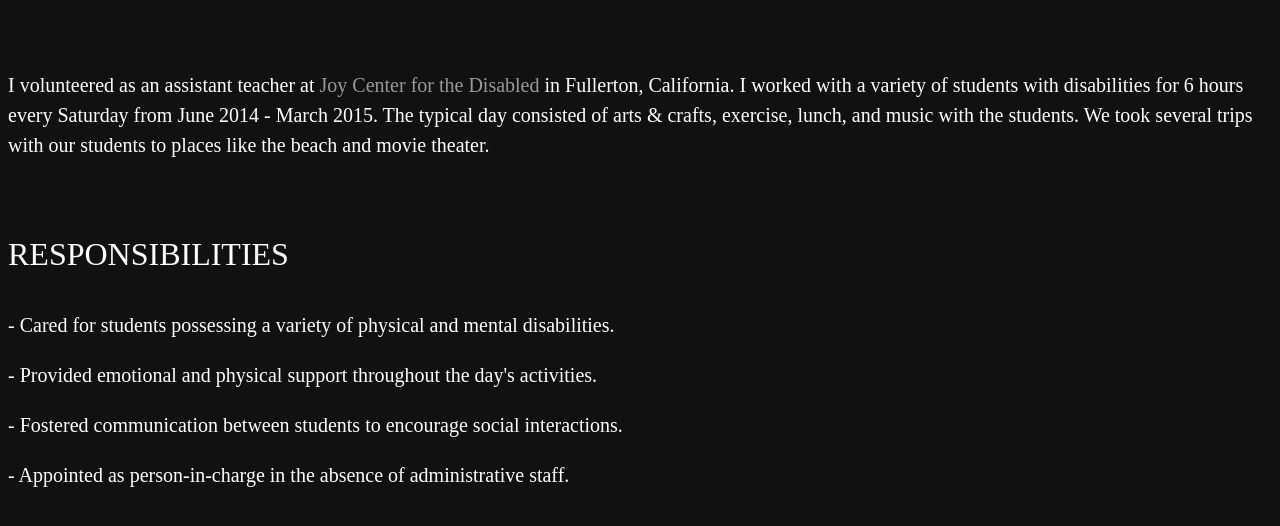
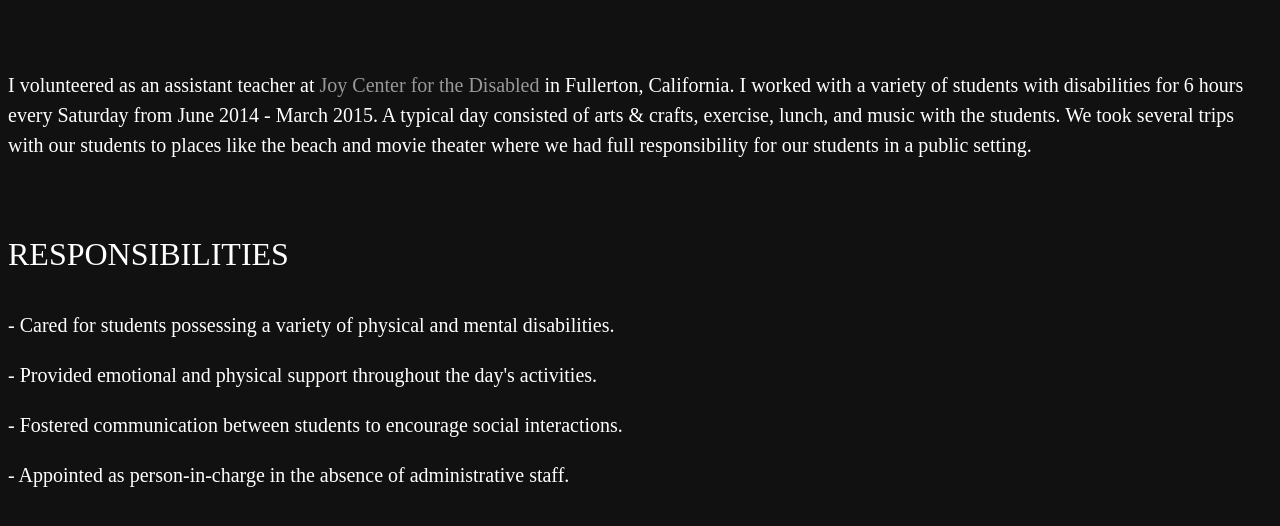
Before and after one commit to 1996leejoshua/1996leejoshua.github.io, a Jekyll site: the page built from resume/index.html, in a window 1280 px wide and 900 px high, scrolled down 4237 px, cut to the strip 186-746 px from the top of the window. Shown: the top 526 px of the strip. Built offline with Jekyll 4.4.1, drawn with Linux system fonts in a browser that asks for light colours.

Commit message:
Update index.html

```diff
--- a/resume/index.html
+++ b/resume/index.html
@@ -73,7 +73,7 @@ title: Resume
 <div class="cd-scrolling-bg">
 	<div class="cd-container">
 		<br><br><br>
-		<p>I volunteered as an assistant teacher at <a href="http://joycenter.com/" target="blank">Joy Center for the Disabled</a> in Fullerton, California. I worked with a variety of students with disabilities for 6 hours every Saturday from June 2014 - March 2015. The typical day consisted of arts & crafts, exercise, lunch, and music with the students. We took several trips with our students to places like the beach and movie theater.</p>
+		<p>I volunteered as an assistant teacher at <a href="http://joycenter.com/" target="blank">Joy Center for the Disabled</a> in Fullerton, California. I worked with a variety of students with disabilities for 6 hours every Saturday from June 2014 - March 2015. A typical day consisted of arts & crafts, exercise, lunch, and music with the students. We took several trips with our students to places like the beach and movie theater where we had full responsibility for our students in a public setting.</p>
 		<br>
 		<p style="font-size:2em">RESPONSIBILITIES</p>
 		<p>- Cared for students possessing a variety of physical and mental disabilities.</p>
```
